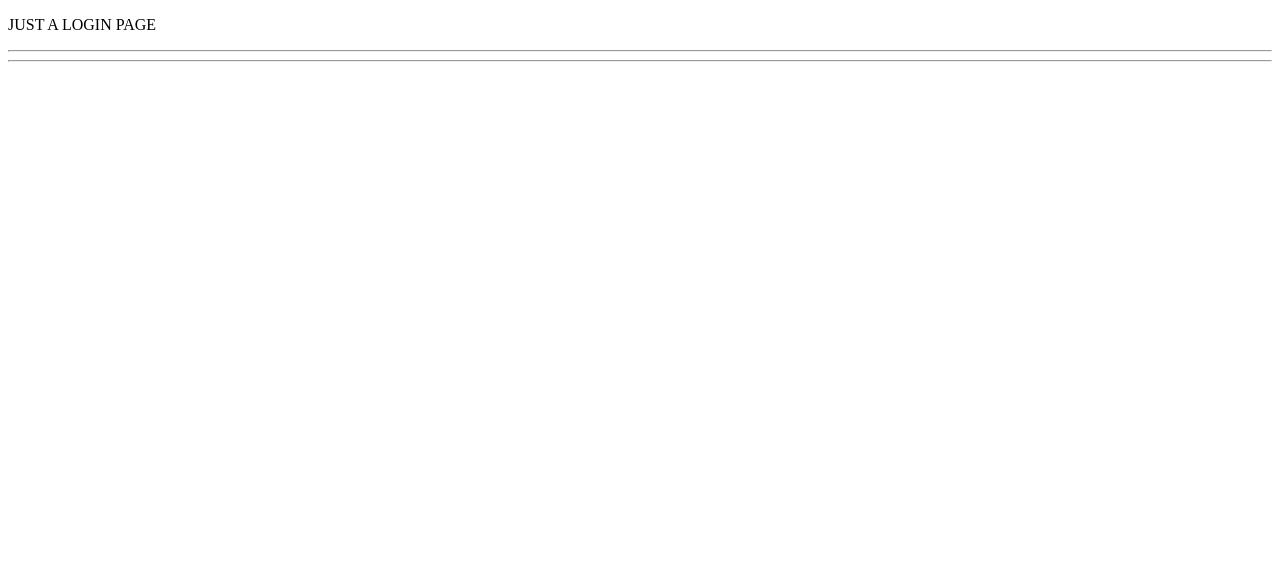
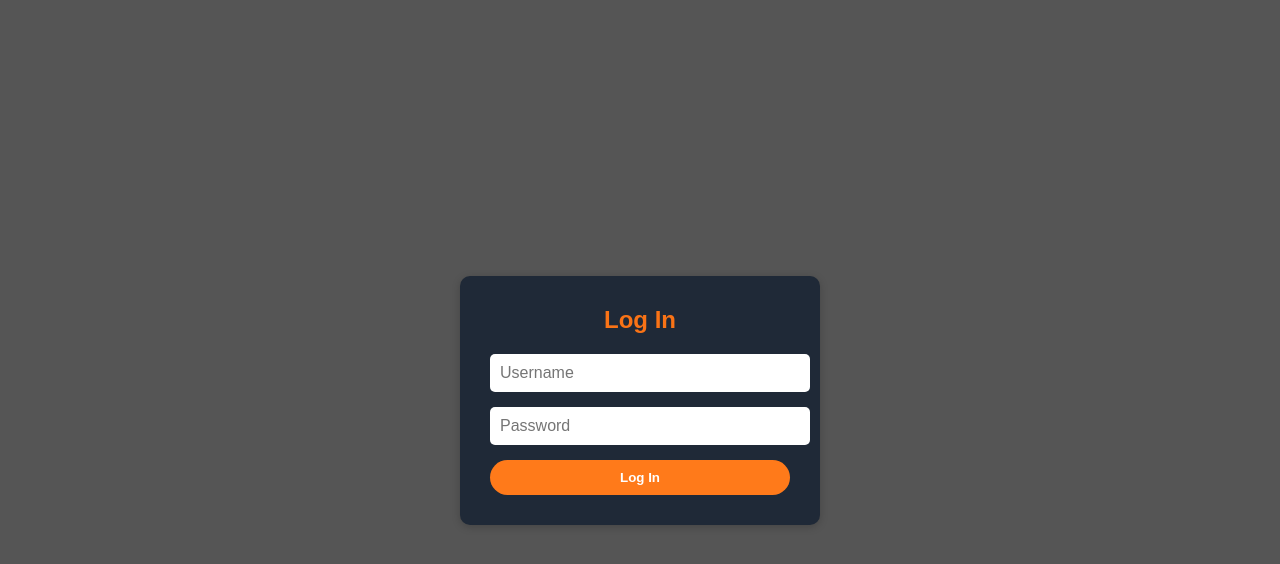
Before and after one commit to Filip-Stranovsky-SDU/Web, a plain HTML site: page login.html in a window 1280 px wide. Drawn offline with Linux system fonts and the light colour scheme.

Commit message:
Co-authored-by: Evita Simaresi <evitasimaresi@users.noreply.github.com> Co-authored-by: arthurhohrein <arthurhohrein@users.noreply.github.com>

```diff
--- a/login.html
+++ b/login.html
@@ -1,13 +1,22 @@
+
 <!DOCTYPE html>
 <html lang="en">
 <head>
-    <meta charset="UTF-8">
-    <meta name="viewport" content="width=device-width, initial-scale=1.0">
-    <title>Document</title>
+  <meta charset="UTF-8" />
+  <meta name="viewport" content="width=device-width, initial-scale=1.0"/>
+  <title>Login</title>
+  <link rel="stylesheet" href="styles.css" />
+  <link rel="stylesheet" href="loginStyles.css" />
+
 </head>
 <body>
-    <p> JUST A LOGIN PAGE</p>
-    <hr>
-    <hr>
+  <div class="login-card">
+    <h1>Log In</h1>
+    <form action="index.html" method="get">
+      <input type="text" placeholder="Username" required />
+      <input type="password" placeholder="Password" required />
+      <button type="submit" class="button button-primary">Log In</button>
+    </form>
+  </div>
 </body>
 </html>
--- /dev/null
+++ b/loginStyles.css
@@ -0,0 +1,42 @@
+body {
+    margin: 0;
+    background-color: #555;
+    font-family: Arial, sans-serif;
+    display: flex;
+    flex-direction: column;
+    align-items: center;
+    justify-content: center;
+    height: 100vh;
+}
+
+.login-card {
+    background-color: #1f2937;
+    padding: 30px;
+    border-radius: 10px;
+    box-shadow: 0 2px 8px rgba(0, 0, 0, 0.2);
+    width: 300px;
+    color: white;
+}
+
+.login-card h1 {
+    margin-top: 0;
+    margin-bottom: 20px;
+    font-size: 24px;
+    text-align: center;
+    color: #f97316;
+}
+
+.login-card input[type="text"],
+.login-card input[type="password"] {
+    width: 100%;
+    padding: 10px;
+    margin-bottom: 15px;
+    border-radius: 5px;
+    border: none;
+    font-size: 16px;
+}
+
+.login-card .button-primary {
+    width: 100%;
+    text-align: center;
+}
```
Also changed, not shown: styles.css (line endings or trailing spaces).
